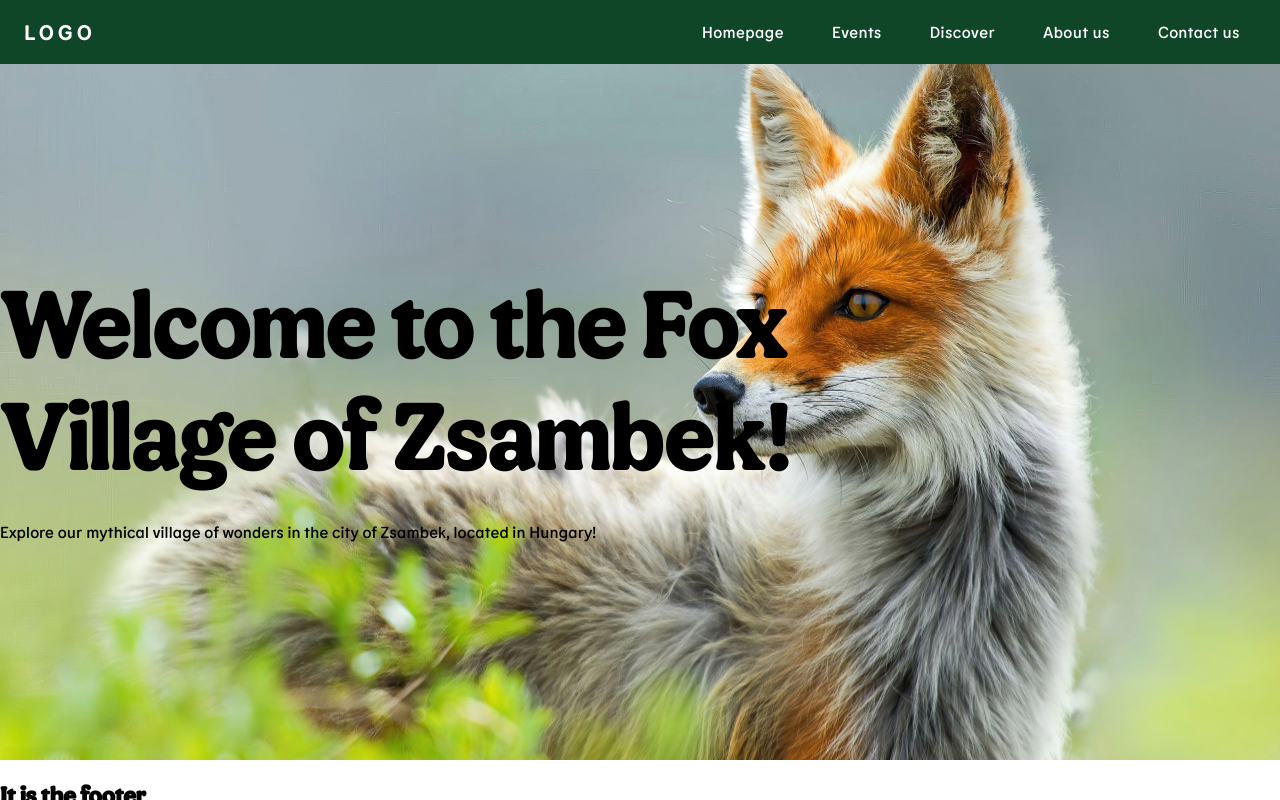
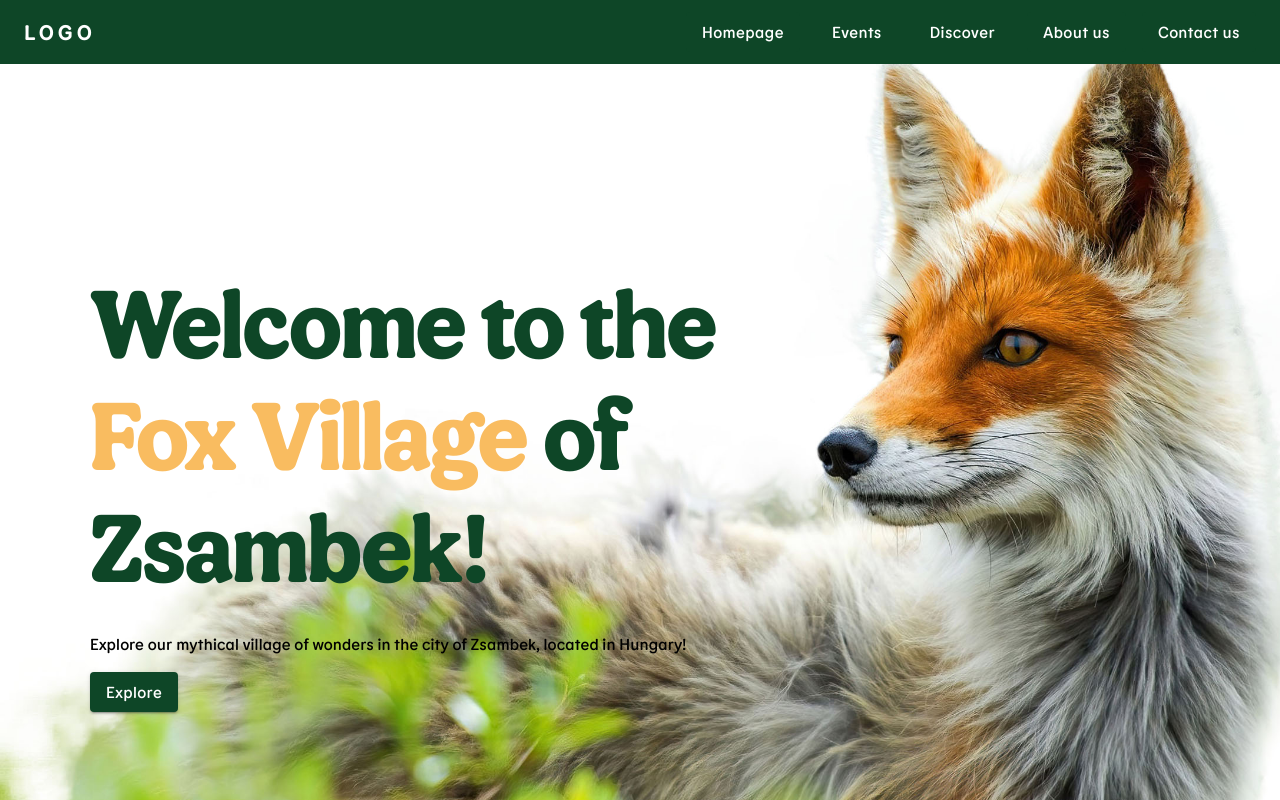
Before and after one commit to szcstamas/foxvillage, a React (Create React App) app: page / in a window 1280 px wide. Shown: the top 800 px of the page. Built offline with nearby package versions, Linux system fonts and the light colour scheme.

Commit message:
changing hero section bg-image on homepage / defining firstbutton which will be a large CTA-styled button

```diff
--- /dev/null
+++ b/src/components/FirstButton.tsx
@@ -0,0 +1,22 @@
+import { Link } from '@mui/material';
+import Button from '@mui/material/Button';
+
+interface Props {
+    text: string;
+    link: string;
+}
+
+const FirstButton = ({ text, link }: Props) => {
+    return (
+        <Button variant='contained'>
+            <Link underline="none"
+                color="secondary.light"
+                href={link}
+                key='foxvillage-mainpage-hero-cta'>
+                {text}
+            </Link>
+        </Button>
+    )
+}
+
+export default FirstButton
--- a/src/components/Navbar.tsx
+++ b/src/components/Navbar.tsx
@@ -11,53 +11,35 @@ import Button from '@mui/material/Button';
 import MenuItem from '@mui/material/MenuItem';
 import { AnimatePresence, motion } from 'framer-motion';
 import { Link } from '@mui/material';
-import { createTheme, ThemeProvider } from '@mui/material/styles';
-
-const theme = createTheme({
-    palette: {
-        primary: {
-            main: '#0e4627',
-        },
-        secondary: {
-            main: '#f9bc60',
-            light: '#fff',
-        },
-    },
-    typography: {
-        button: {
-            fontSize: '16px',
-            textTransform: "none"
-        },
-    },
-});
+import { ThemeProvider } from '@mui/material/styles';
+import { theme } from '../constants/Theme';
 
 const pages = ['Homepage', 'Events', 'Discover', 'Prices', 'About us', 'Contact us'];
 const pagesLinks = ['/', '/events', '/discover', '/prices', '/about', '/contact',];
 const subPages = ['Night Trip', 'Animal Shows', 'Close Up', 'Animals', 'Poultry Yard', 'Fox Forest'];
 const subPagesLinks = ['/events/night-trip', '/events/animal-show', '/events/close-up', '/discover/animals', '/discover/poultry-yard', '/discover/fox-forest'];
-const settings = ['Profile', 'Account', 'Dashboard', 'Logout'];
+// const settings = ['Profile', 'Account', 'Dashboard', 'Logout'];
 
 const Navbar = () => {
 
     let [isVisible, setIsVisible] = useState(0);
 
     const [anchorElNav, setAnchorElNav] = React.useState<null | HTMLElement>(null);
-    const [anchorElUser, setAnchorElUser] = React.useState<null | HTMLElement>(null);
 
     const handleOpenNavMenu = (event: React.MouseEvent<HTMLElement>) => {
         setAnchorElNav(event.currentTarget);
     };
-    const handleOpenUserMenu = (event: React.MouseEvent<HTMLElement>) => {
-        setAnchorElUser(event.currentTarget);
-    };
+    // const handleOpenUserMenu = (event: React.MouseEvent<HTMLElement>) => {
+    //     setAnchorElUser(event.currentTarget);
+    // };
 
     const handleCloseNavMenu = () => {
         setAnchorElNav(null);
     };
 
-    const handleCloseUserMenu = () => {
-        setAnchorElUser(null);
-    };
+    // const handleCloseUserMenu = () => {
+    //     setAnchorElUser(null);
+    // };
 
     return (
         <ThemeProvider theme={theme}>
--- a/src/components/Section.tsx
+++ b/src/components/Section.tsx
@@ -1,6 +1,10 @@
 import React from 'react';
-import { Typography, Box } from '@mui/material';
+import { Typography, Box, Link } from '@mui/material';
 import { motion } from 'framer-motion';
+import { ThemeProvider } from '@mui/material/styles';
+import { theme } from '../constants/Theme';
+import Button from '@mui/material/Button';
+import FirstButton from './FirstButton';
 
 interface Props {
     backgroundImage: string;
@@ -8,31 +12,51 @@ interface Props {
 
 const Section = ({ backgroundImage }: Props) => {
     return (
+        <ThemeProvider theme={theme}>
             <Box
                 component={motion.section}
                 initial={{ x: -1000, opacity: 0 }}
                 animate={{ x: 0, opacity: 1 }}
                 transition={{ delay: .25, duration: .5, ease: 'easeInOut', }}
-            sx={{ px: 0, py: 25, backgroundImage: `url(${backgroundImage})`, backgroundSize: 'cover', }}
+                sx={{
+                    px: { sm: 10, md: 15, lg: 0 },
+                    py: { sm: 10, md: 15, lg: 25 },
+                    backgroundImage: `url(${backgroundImage})`,
+                    backgroundSize: 'cover',
+                }}
             >
                 <Box
                     component={motion.div}
                     initial={{ y: -30, opacity: 0 }}
                     animate={{ y: 0, opacity: 1 }}
                     transition={{ delay: .75, duration: .5, ease: 'easeInOut', }}
-                sx={{ maxWidth: '1400px', m: 'auto' }}
+                    sx={{
+                        maxWidth: { sm: '100%', lg: '1100px', xl: '1400px' },
+                        m: 'auto'
+                    }}
                 >
-                <Typography variant="h1"
-                    sx={{ width: '70%', mb: 4 }}
+                    <Typography variant='h1' color='primary'
+                        sx={{
+                            width: { xs: '100%', md: '70%' },
+                            textAlign: { xs: 'center', md: 'left' },
+                            mb: 4,
+                        }}
                     >
-                    Welcome to the Fox Village of Zsambek!
+                        Welcome to the
+                        <Box component={motion.span} color='secondary.main'> Fox Village </Box>
+                        of Zsambek!
                     </Typography>
-                <Typography paragraph={true}
+                    <Typography paragraph={true} color='main'
                     >
                         Explore our mythical village of wonders in the city of Zsambek, located in Hungary!
                     </Typography>
+                    <FirstButton
+                        text='Explore'
+                        link='#explore'
+                    />
                 </Box>
             </Box>
+        </ThemeProvider>
     )
 }
 
--- a/src/constants/Images.tsx
+++ b/src/constants/Images.tsx
@@ -1,6 +1,7 @@
 import BabyFox from "../assets/img/babyfox.jpg";
 import Fox1 from "../assets/img/fox1.jpg";
+import Fox2 from "../assets/img/fox2.jpg";
 
 export const Images = [
-    BabyFox, Fox1
+    BabyFox, Fox1, Fox2
 ];
--- /dev/null
+++ b/src/constants/Theme.tsx
@@ -0,0 +1,19 @@
+import { createTheme } from '@mui/material/styles';
+
+export const theme = createTheme({
+    palette: {
+        primary: {
+            main: '#0e4627',
+        },
+        secondary: {
+            main: '#f9bc60',
+            light: '#fff',
+        },
+    },
+    typography: {
+        button: {
+            fontSize: '16px',
+            textTransform: "none"
+        },
+    },
+});
--- a/src/containers/Homepage.tsx
+++ b/src/containers/Homepage.tsx
@@ -6,7 +6,7 @@ const Homepage = () => {
     return (
         <>
             <Section
-                backgroundImage={Images[1]}
+                backgroundImage={Images[2]}
             ></Section>
         </>
     )
```
Also changed, not shown: src/assets/img/fox2.jpg (added), src/assets/img/fox3.jpg (added). Lines whose indentation alone changed are shown as unchanged.
